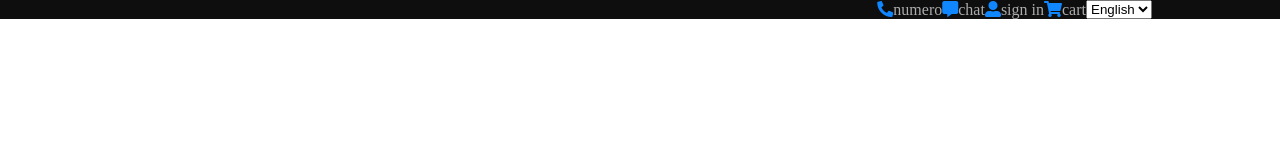
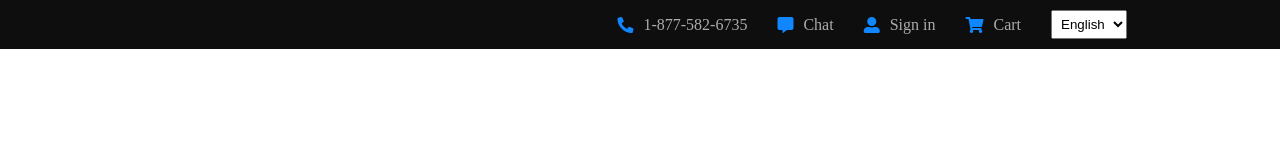
Before and after one commit to nicoalivernini/sass-painter, a website: page index.html in a window 1280 px wide. Drawn offline with Linux system fonts and the light colour scheme.

Commit message:
Inizio seconda navbar

```diff
--- a/index.html
+++ b/index.html
@@ -11,23 +11,25 @@
 <body>
   <div class="container fluid black">
     <div class="navbar">
-      <div class="option-navbar">
+      <div class="option-navbar ptb-10">
         <div class="content-option-navbar">
           <ul>
-            <li><i class="fas fa-phone-alt"></i>numero</li>
-            <li><i class="fas fa-comment-alt"></i>chat</li>
-            <li><i class="fas fa-user-alt"></i>sign in</li>
-            <li><i class="fas fa-shopping-cart"></i>cart</li>
-            <li>
-              <select class="" name="">
-                <option value="">English</option>
-                <option value="">Italiano</option>
+            <li class="plr-15"><i class="fas fa-phone-alt pr-10"></i>1-877-582-6735</li>
+            <li class="plr-15"><i class="fas fa-comment-alt pr-10"></i>Chat</li>
+            <li class="plr-15"><i class="fas fa-user-alt pr-10"></i>Sign in</li>
+            <li class="plr-15"><i class="fas fa-shopping-cart pr-10"></i>Cart</li>
+            <li class="plr-15">
+              <select class="ptb-5" name="">
+                <option value="english">English</option>
+                <option value="italiano">Italiano</option>
               </select>
             </li>
           </ul>
         </div>
       </div>
-      <div class="menu-navbar"></div>
+      <div class="menu-navbar">
+
+      </div>
     </div>
 
   </div>
--- a/partials/_common.scss
+++ b/partials/_common.scss
@@ -10,3 +10,20 @@
       background-color: $navbar-color;
     }
 }
+
+.ptb-5 {
+  padding: 5px;
+}
+
+.ptb-10 {
+  padding: 10px;
+}
+
+.plr-15 {
+  padding-left: 15px;
+  padding-right: 15px;
+}
+
+.pr-10 {
+  padding-right: 10px;
+}
--- a/partials/_header.scss
+++ b/partials/_header.scss
@@ -5,6 +5,7 @@
         @include flex-end;
         list-style: none;
         li{
+          @include flex-center;
           color: $text-icon-color;
           i {
             color: $icon-color;
--- a/partials/_mixins.scss
+++ b/partials/_mixins.scss
@@ -3,3 +3,9 @@
   justify-content: flex-end;
   align-items: center;
 }
+
+@mixin flex-center {
+  display: flex;
+  justify-content: center;
+  align-items: center;
+}
```
Also changed, not shown: assets/css/master.css.
